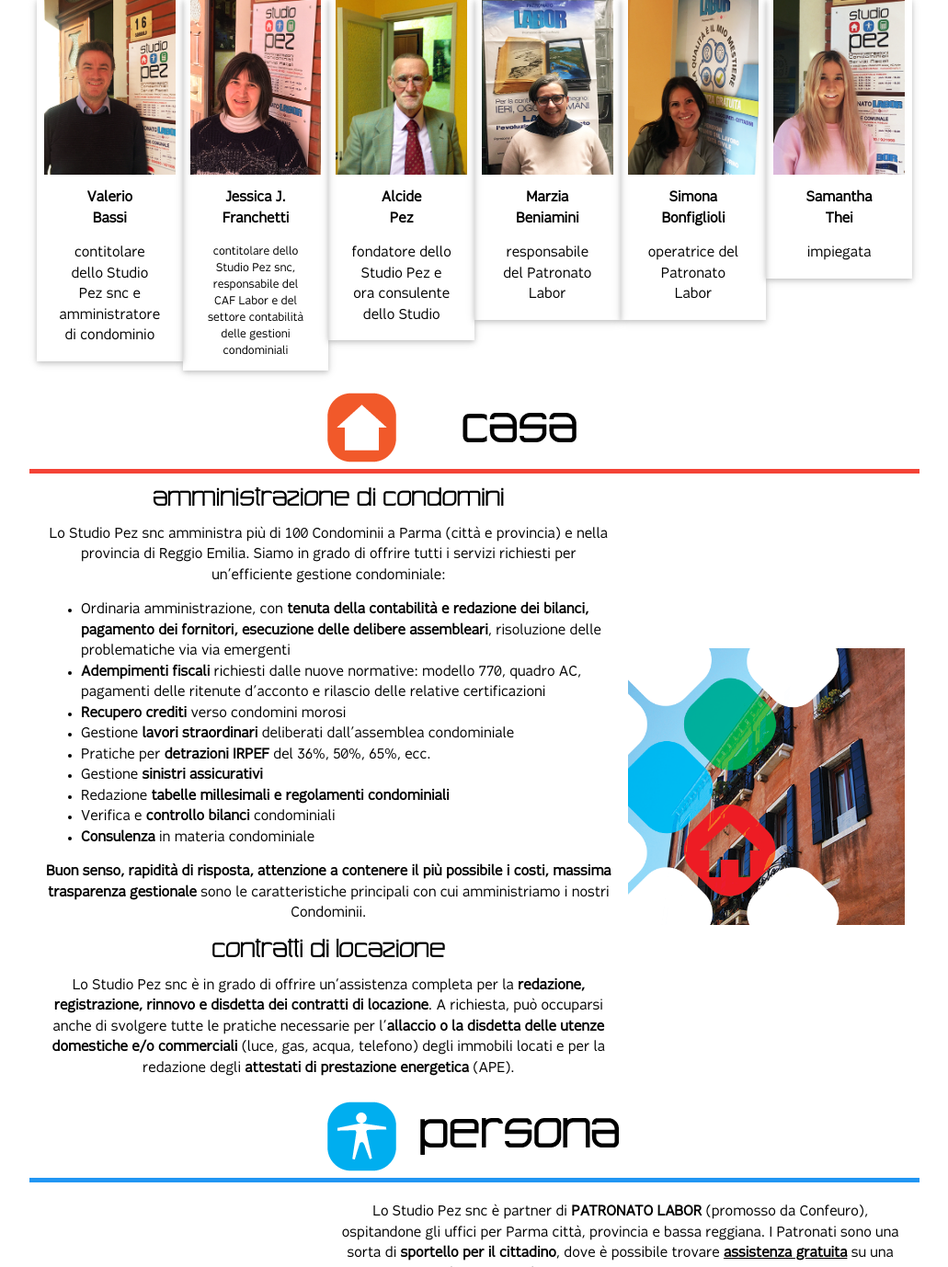
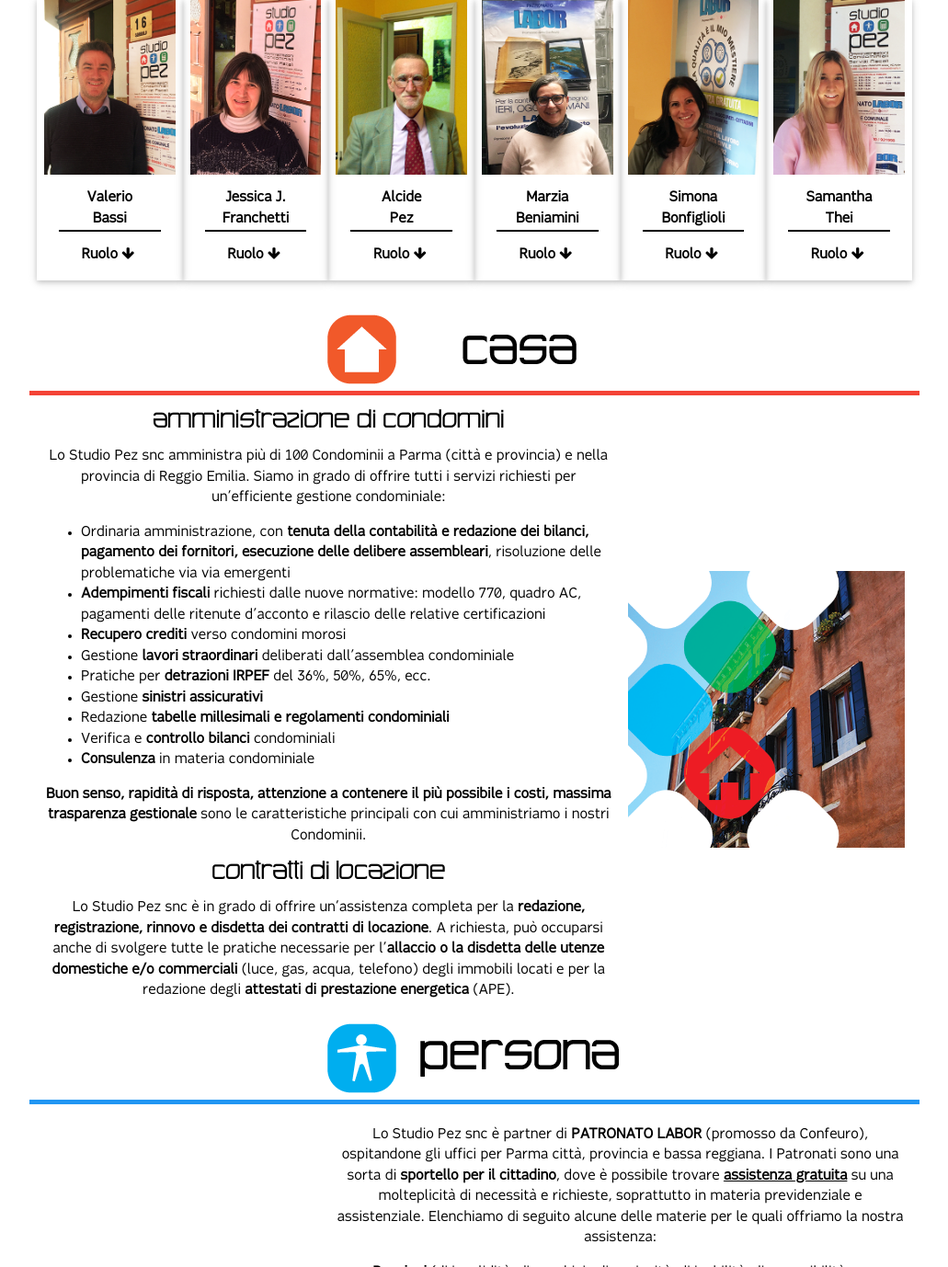
Before and after one commit to lorenzobaronio22/pez, a Flask app: page / in a window 1280 px wide. Shown: the part 1307-2685 px from the top of the page at 92% size, without its empty margins (124-1155 px from the left). Run offline with Flask 2, Linux system fonts and the light colour scheme; some libraries are stand-ins or nearby versions.

Commit message:
Toggle ruolo personaggi + correizione coordinate mappe statiche

```diff
--- a/app/static/css/app.css
+++ b/app/static/css/app.css
@@ -129,6 +129,9 @@ button:hover {
 .bottom-border {
     border-bottom: 5px solid;
 }
+.bottom-border-slim {
+    border-bottom: 2px solid;
+}
 
 .tm-20 {
     margin-top: 20%;
@@ -137,3 +140,13 @@ button:hover {
 .bm-15 {
     margin-bottom: 15%;
 }
+.toggle-ruolo {
+    cursor: pointer;
+}
+.ruolo {
+    display: none;
+}
+
+#casa {
+    margin-top: 30px !important;
+}
--- a/app/static/js/app.js
+++ b/app/static/js/app.js
@@ -5,6 +5,10 @@ $(document).ready(function(){
 
     // facebook icon animation handler
     $('.facebook').hover(facebookHover, facebookOut);
+
+    // Show/Hide ruoli
+    $('.toggle-ruolo').click(showHideRuolo);
+
 
     // play carousel
     myIndex = 0;
@@ -47,3 +51,17 @@ function carousel() {
     x[myIndex-1].style.display = "block";
     setTimeout(carousel, 3500);
 }
+
+function showHideRuolo() {
+    var ruolo = $(this).next();
+    var freccia = $(this).children("i");
+    if (ruolo.is(":visible")) {
+        ruolo.hide();
+        freccia.removeClass("fa-arrow-up");
+        freccia.addClass("fa-arrow-down");
+    } else {
+        ruolo.show();
+        freccia.removeClass("fa-arrow-down");
+        freccia.addClass("fa-arrow-up");
+    }
+}
--- a/app/static/js/maps.js
+++ b/app/static/js/maps.js
@@ -1,6 +1,6 @@
 $(document).ready(function(){
-    showLocation("#mappa-sorbolo", 44.8452464, 10.4440954);
-    showLocation("#mappa-parma", 44.7867689, 10.2890886); // Via Santi Faustino e Giovita, 14/16, 43058 Sorbolo PR
+    showLocation("#mappa-parma", 44.8452464, 10.4440954);
+    showLocation("#mappa-sorbolo", 44.7867689, 10.2890886); // Via Santi Faustino e Giovita, 14/16, 43058 Sorbolo PR
 });
 
 function createStaticMarker( markerColor, markerLabel, lat, lng ){
--- a/app/templates/index.html
+++ b/app/templates/index.html
@@ -127,43 +127,61 @@
 					<div class="w3-card w3-col l2 m2 ">
 						<img class="w3-image" src="/static/img/ValerioBassi.jpg" alt="Profilo JasonDoe">
 						<div class="w3-container w3-center">
-							<p><b>Valerio<br/>Bassi</b>
-							<p></b>contitolare dello Studio Pez snc e amministratore di condominio</p>
+							<p class="bottom-border-slim bold">Valerio<br/>Bassi
+							<p>
+								<div class="toggle-ruolo bold">Ruolo <i class="fa fa-arrow-down" aria-hidden="true">&nbsp;</i></div>
+								<div class="ruolo">Contitolare dello Studio Pez snc e amministratore di condominio</div>
+							</p>
 						</div>
 					</div>
 					<div class="w3-card w3-col l2 m2 ">
 						<img class="w3-image" src="/static/img/JessicaFranchetti.jpg" alt="Profilo JasonDoe">
 						<div class="w3-container w3-center">
-							<p><b>Jessica J. <br/>Franchetti</b></p>
-							<p class="w3-small">contitolare dello Studio Pez snc, responsabile del CAF Labor e del settore contabilità delle gestioni condominiali</p>
+							<p class="bottom-border-slim bold">Jessica J. <br/>Franchetti</p>
+							<p>
+								<div class="toggle-ruolo bold">Ruolo <i class="fa fa-arrow-down" aria-hidden="true">&nbsp;</i></div>
+								<div class="ruolo">Contitolare dello Studio Pez snc, responsabile del CAF Labor e del settore contabilità delle gestioni condominiali</div>
+							</p>
 						</div>
 					</div>
 					<div class="w3-card w3-col l2 m2 ">
 						<img class="w3-image" src="/static/img/AlcidePez.jpg" alt="Profilo JasonDoe">
 						<div class="w3-container w3-center">
-							<p><b>Alcide<br/>Pez</b></p>
-							<p>fondatore dello Studio Pez e ora consulente dello Studio</p>
+							<p class="bottom-border-slim bold">Alcide<br/>Pez</p>
+							<p>
+								<div class="toggle-ruolo bold">Ruolo <i class="fa fa-arrow-down" aria-hidden="true">&nbsp;</i></div>
+								<div class="ruolo">Fondatore dello Studio Pez e ora consulente dello Studio</div>
+							</p>
 						</div>
 					</div>
 					<div class="w3-card w3-col l2 m2 ">
 						<img class="w3-image" src="/static/img/MarziaBeniamini.jpg" alt="Profilo JasonDoe">
 						<div class="w3-container w3-center">
-							<p><b>Marzia</br>Beniamini</b></p>
-							<p>responsabile del Patronato Labor</p>
+							<p class="bottom-border-slim bold">Marzia</br>Beniamini</p>
+							<p>
+								<div class="toggle-ruolo bold">Ruolo <i class="fa fa-arrow-down" aria-hidden="true">&nbsp;</i></div>
+								<div class="ruolo">Responsabile del Patronato Labor</div>
+							</p>
 						</div>
 					</div>
 					<div class="w3-card w3-col l2 m2 ">
 						<img class="w3-image" src="/static/img/SimonaBonfiglioli.jpg" alt="Profilo JasonDoe">
 						<div class="w3-container w3-center">
-							<p><b>Simona</br>Bonfiglioli</b></p>
-							<p>operatrice del Patronato Labor</p>
+							<p class="bottom-border-slim bold">Simona</br>Bonfiglioli</p>
+							<p>
+								<div class="toggle-ruolo bold">Ruolo <i class="fa fa-arrow-down" aria-hidden="true">&nbsp;</i></div>
+								<div class="ruolo">Operatrice del Patronato Labor</div>
+							</p>
 						</div>
 					</div>
 					<div class="w3-card w3-col l2 m2 ">
 						<img class="w3-image" src="/static/img/SamanthaThei.jpg" alt="Profilo JasonDoe">
 						<div class="w3-container w3-center">
-							<p><b>Samantha<br/>Thei</b></p>
-							<p>impiegata</p>
+							<p class="bottom-border-slim bold">Samantha<br/>Thei</p>
+							<p>
+								<div class="toggle-ruolo bold">Ruolo <i class="fa fa-arrow-down" aria-hidden="true">&nbsp;</i></div>
+								<div class="ruolo">Impiegata</div>
+							</p>
 						</div>
 					</div>
 				</div>
```
